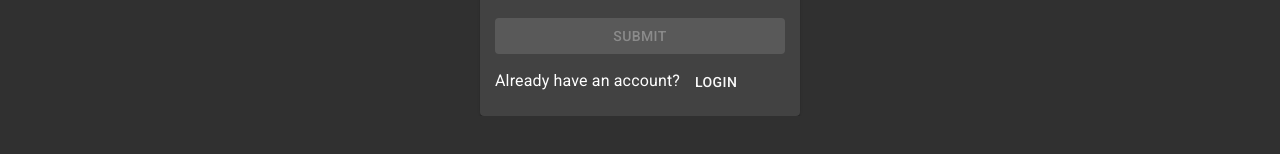
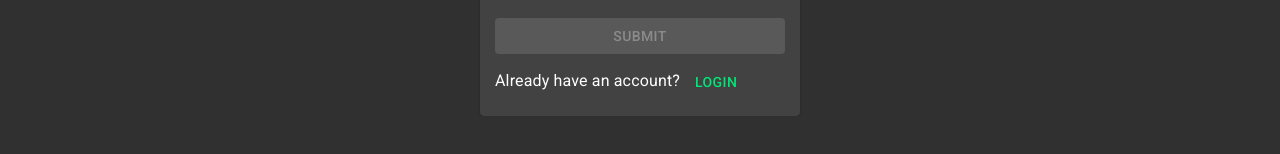
Before and after one commit to gus-tavo01/forums-app, a React (Create React App) app: page /signup in a window 1280 px wide. Shown: the part 499-653 px from the top of the page. Built offline with nearby package versions, Linux system fonts and the light colour scheme.

Commit message:
change login link color

```diff
--- a/src/pages/SignUp.js
+++ b/src/pages/SignUp.js
@@ -199,7 +199,7 @@ function SignUp() {
           </form>
           <Typography>
             Already have an account?{' '}
-            <Button component={Link} to="/login" color="secondary">
+            <Button component={Link} to="/login" color="primary">
               Login
             </Button>
           </Typography>
```
